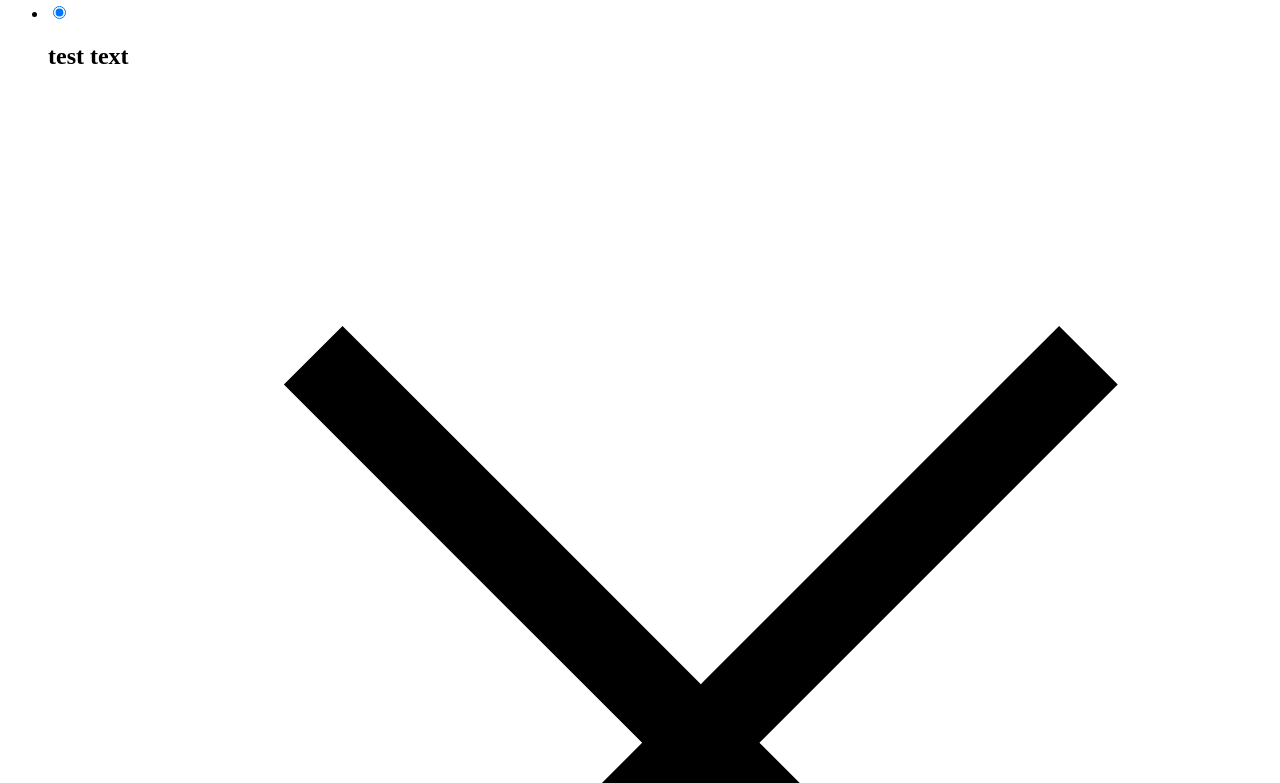
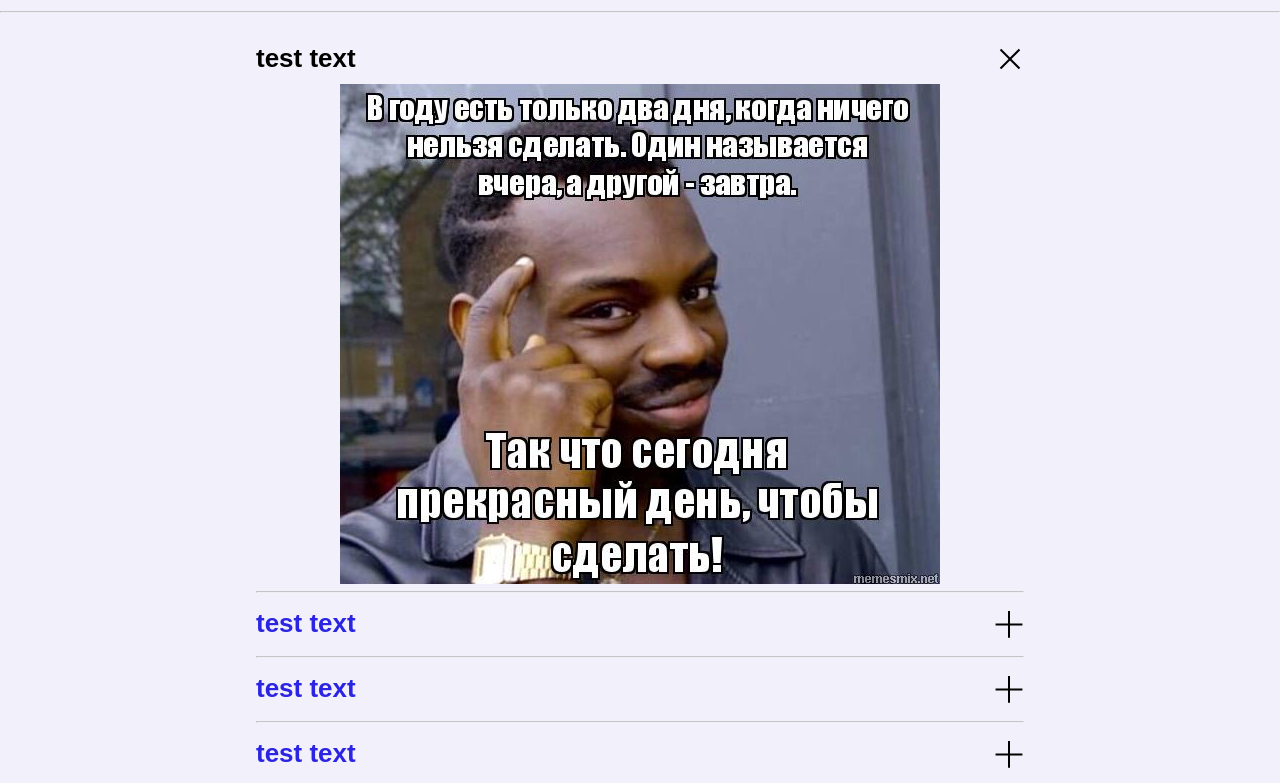
Before and after one commit to ivanfilippovw/cssBayan, a plain HTML site: page cssBayan/index.html in a window 1280 px wide. Shown: the part 82-865 px from the top of the page. Drawn offline with Linux system fonts and the light colour scheme; a web font is replaced by a local one.

Commit message:
fix: change html tags; feat: add styles (Sun, Mar 12, 2023 09:45:43 PM)

```diff
--- a/cssBayan/index.html
+++ b/cssBayan/index.html
@@ -1,5 +1,5 @@
 <!DOCTYPE html>
-<html lang="en">
+<html class="cssBayan" lang="en">
 <head>
   <meta charset="UTF-8">
   <meta http-equiv="X-UA-Compatible" content="IE=edge">
@@ -12,99 +12,99 @@
     <section class="bayan">
       <h1 class="title__h1">CSS Bayan</h1>
       <hr>
-      <ul class="bayan__container mems">
+      <ul class="container mems">
         <li class="item meme">
           <label class="label">
             <input class="input" type="radio" name="meme" checked>
-            <div class="title-wrapper">
-              <h2 class="title">test text</h2>
-              <svg class="button-close__img" width="100%" height="100%"  viewbox="0 0 30 30">
+            <span class="title-wrapper">
+              <b class="title">test text</b>
+              <svg class="button-close__img" width="100%" height="100%" viewbox="0 0 30 30">
                 <use href="background.svg#close-icon" />
               </svg>
-            </div>
-            <div class="inner">
+            </span>
+            <span class="inner">
               <picture>
                 <source media="(min-width: 1920px)" srcset="images/1_desktop.jpg">
                 <source media="(min-width: 820px)" srcset="images/1_tablet.jpg">
                 <img class="inner__img" src="images/1_mobile.jpg" alt="procrastination1">
               </picture>
-            </div>
+            </span>
           </label>
           <hr>
         </li>
         <li class="item meme">
           <label class="label">
             <input class="input" type="radio" name="meme">
-            <div class="title-wrapper">
-              <h2 class="title">test text</h2>
-              <svg class="button-close__img" width="100%" height="100%"  viewbox="0 0 30 30">
+            <span class="title-wrapper">
+              <b class="title">test text</b>
+              <svg class="button-close__img" width="100%" height="100%" viewbox="0 0 30 30">
                 <use href="background.svg#close-icon" />
               </svg>
-            </div>
-            <div class="inner">
+            </span>
+            <span class="inner">
               <picture>
                 <source media="(min-width: 1920px)" srcset="images/2_desktop.jpg">
                 <source media="(min-width: 820px)" srcset="images/2_tablet.jpg">
                 <img class="inner__img" src="images/2_mobile.jpg" alt="procrastination2">
               </picture>
-            </div>
+            </span>
           </label>
           <hr>
         </li>
         <li class="item meme">
           <label class="label">
             <input class="input" type="radio" name="meme">
-            <div class="title-wrapper">
-              <h2 class="title">test text</h2>
-              <svg class="button-close__img" width="100%" height="100%"  viewbox="0 0 30 30">
+            <span class="title-wrapper">
+              <b class="title">test text</b>
+              <svg class="button-close__img" width="100%" height="100%" viewbox="0 0 30 30">
                 <use href="background.svg#close-icon" />
               </svg>
-            </div>
-            <div class="inner">
+            </span>
+            <span class="inner">
               <picture>
                 <source media="(min-width: 1920px)" srcset="images/3_desktop.jpg">
                 <source media="(min-width: 820px)" srcset="images/3_tablet.jpg">
                 <img class="inner__img" src="images/3_mobile.jpg" alt="procrastination3">
               </picture>
-            </div>
+            </span>
           </label>
           <hr>
         </li>
         <li class="item meme">
           <label class="label">
             <input class="input" type="radio" name="meme">
-            <div class="title-wrapper">
-              <h2 class="title">test text</h2>
-              <svg class="button-close__img" width="100%" height="100%"  viewbox="0 0 30 30">
+            <span class="title-wrapper">
+              <b class="title">test text</b>
+              <svg class="button-close__img" width="100%" height="100%" viewbox="0 0 30 30">
                 <use href="background.svg#close-icon" />
               </svg>
-            </div>
-            <div class="inner">
+            </span>
+            <span class="inner">
               <picture>
                 <source media="(min-width: 1920px)" srcset="images/4_desktop.jpg">
                 <source media="(min-width: 820px)" srcset="images/4_tablet.jpg">
                 <img class="inner__img" src="images/4_mobile.jpg" alt="procrastination4">
               </picture>
-            </div>
+            </span>
           </label>
           <hr>
         </li>
         <li class="item meme">
           <label class="label">
             <input class="input" type="radio" name="meme">
-            <div class="title-wrapper">
-              <h2 class="title">test text</h2>
-              <svg class="button-close__img" width="100%" height="100%"  viewbox="0 0 30 30">
+            <span class="title-wrapper">
+              <b class="title">test text</b>
+              <svg class="button-close__img" width="100%" height="100%" viewbox="0 0 30 30">
                 <use href="background.svg#close-icon" />
               </svg>
-            </div>
-            <div class="inner">
+            </span>
+            <span class="inner">
               <picture>
                 <source media="(min-width: 1920px)" srcset="images/5_desktop.jpg">
                 <source media="(min-width: 820px)" srcset="images/5_tablet.jpg">
                 <img class="inner__img" src="images/5_mobile.jpg" alt="procrastination5">
               </picture>
-            </div>
+            </span>
           </label>
           <hr>
         </li>
--- a/cssBayan/style.css
+++ b/cssBayan/style.css
@@ -1 +1,198 @@
-@font-face
+@font-face {
+  font-family: "PT Astra Sans";
+  src: url("fonts/pt-astra-sans.woff2");
+  font-style: normal;
+  font-weight: 400;
+  font-display: swap;
+}
+
+hr {
+  opacity: 0.5;
+  margin-top: 0.7rem;
+}
+
+.cssBayan {
+  font-size: 62.5%;
+}
+
+.body {
+  margin: 0;
+
+  font-family: "PT Astra Sans", arial, sans-serif;
+  font-size: 1.5rem;
+
+  background-color: #e6e0f67b;
+}
+
+.title__h1 {
+  width: fit-content;
+  margin: auto;
+  margin-top: 1.5rem;
+  margin-bottom: 2%;
+
+  font-size: 3rem;
+}
+
+.container {
+  width: 70%;
+}
+
+.input {
+  display: none;
+}
+
+.mems {
+  width: 70%;
+  margin: 0 auto;
+  margin-top: 2rem;
+  padding: 0;
+  display: flex;
+  flex-direction: column;
+  list-style: none;
+}
+
+.label {
+  cursor: pointer;
+}
+
+.title-wrapper {
+  display: flex;
+  justify-content: space-between;
+  align-items: center;
+}
+
+.button-close__img {
+  display: block;
+  width: 1.6rem;
+  height: 1.6rem;
+  transform: rotate(45deg);
+  transition: transform 0.3s ease-in, opacity 0.2s;
+}
+
+.title {
+  font-size: 2rem;
+  margin-bottom: 1rem;
+  margin-top: 1rem;
+}
+
+.inner {
+  display: block;
+  transform: scale(0);
+  width: 0;
+  transition: width 0.7s;
+}
+
+
+.input:checked ~ .inner {
+  transform: scale(1);
+  width: 100%;
+  transition: transform 0.8s ease-out;
+}
+
+.input:checked ~ .title-wrapper .button-close__img {
+  transform: rotate(0deg);
+}
+
+.inner__img {
+  display: block;
+  max-width: 100%;
+  margin: 0 auto;
+}
+
+/* tablet */
+@media (min-width: 820px) {
+  .body {
+    font-size: 1rem;
+  }
+
+  .mems {
+    width: 60%;
+  }
+
+  .title__h1 {
+    font-size: 4.5rem;
+  }
+
+  .title {
+    font-size: 2.6rem;
+  }
+
+  .button-close__img {
+    width: 3rem;
+    height: 3rem;
+  }
+}
+
+@media (min-width: 1920px) {
+  .body {
+    font-size: 2rem;
+  }
+
+  .title__h1 {
+    font-size: 6rem;
+    margin-bottom: 2rem;
+    margin-top: 3rem;
+  }
+
+  .title {
+    font-size: 4rem;
+  }
+
+  .button-close__img {
+    width: 4rem;
+    height: 4rem;
+  }
+}
+
+.input:not(:checked) ~ .title-wrapper .title {
+  color: #2b24e3;
+}
+
+.label:active .inner {
+  opacity: 0.7;
+  transition: opacity 0.3s;
+}
+
+.label:active .title-wrapper .title {
+  color: #2b24e3 !important;
+}
+
+@media (hover: hover) {
+  .button-close__img {
+    opacity: 0;
+  }
+
+  .mems:hover .title-wrapper .title {
+    color: #000;
+  }
+
+  .mems:hover .title-wrapper .button-close__img {
+    opacity: 1;
+  }
+
+  .label:hover .inner {
+    transform: scale(1);
+    width: 100%;
+    transition: transform 0.8s ease-out;
+  }
+
+  .label:hover .title-wrapper .button-close__img {
+    transform: rotate(0deg);
+  }
+}
+
+@media (hover: none) {
+  .mems:active .title-wrapper .title {
+    color: #000 !important;
+  }
+
+  .label:active .title-wrapper .title {
+    color: #2b24e3 !important;
+  }
+
+  .input:checked ~ .inner {
+    transform: scale(1);
+    width: 100%;
+    transition: transform 0.8s ease-out;
+  }
+}
```
